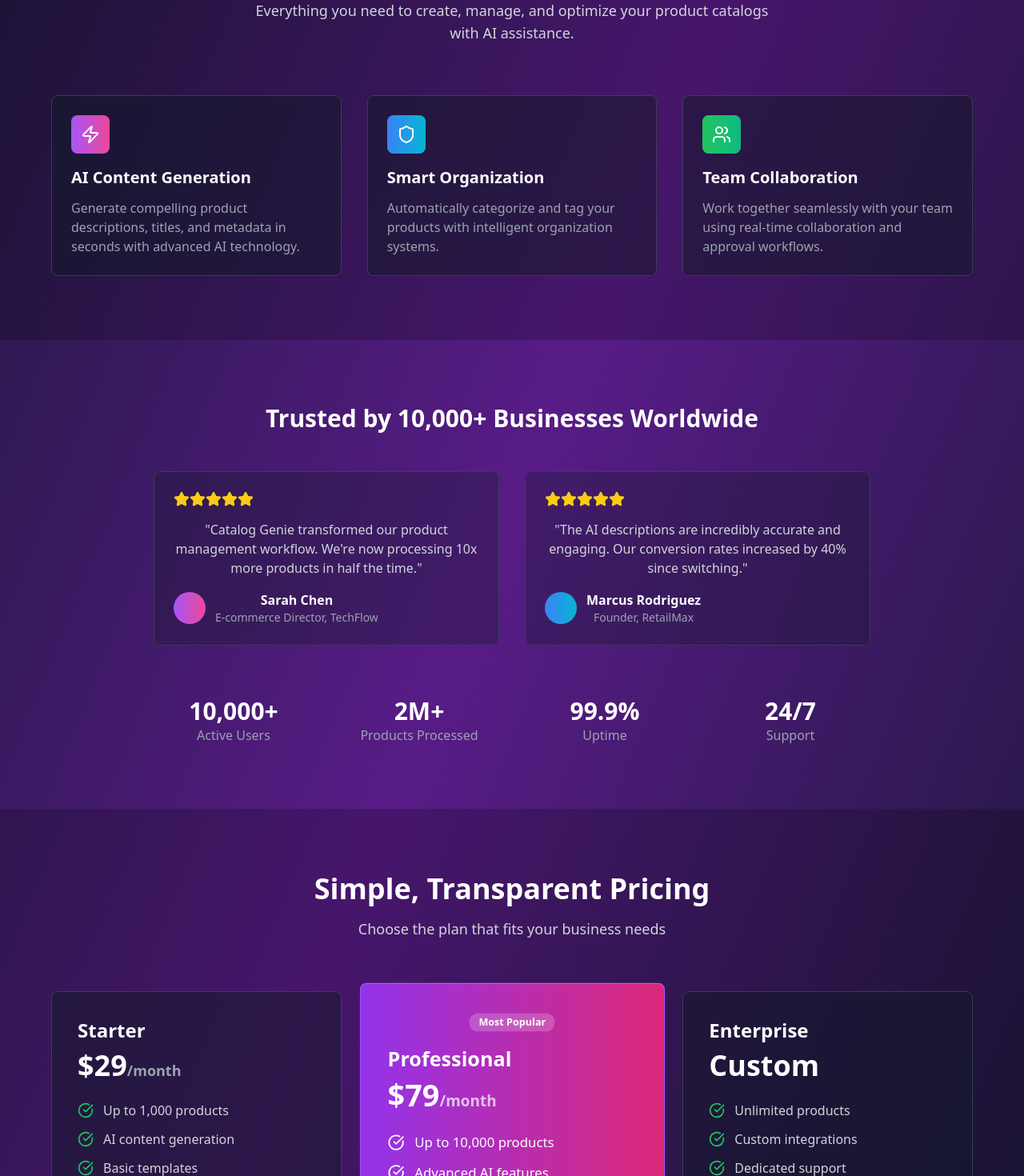
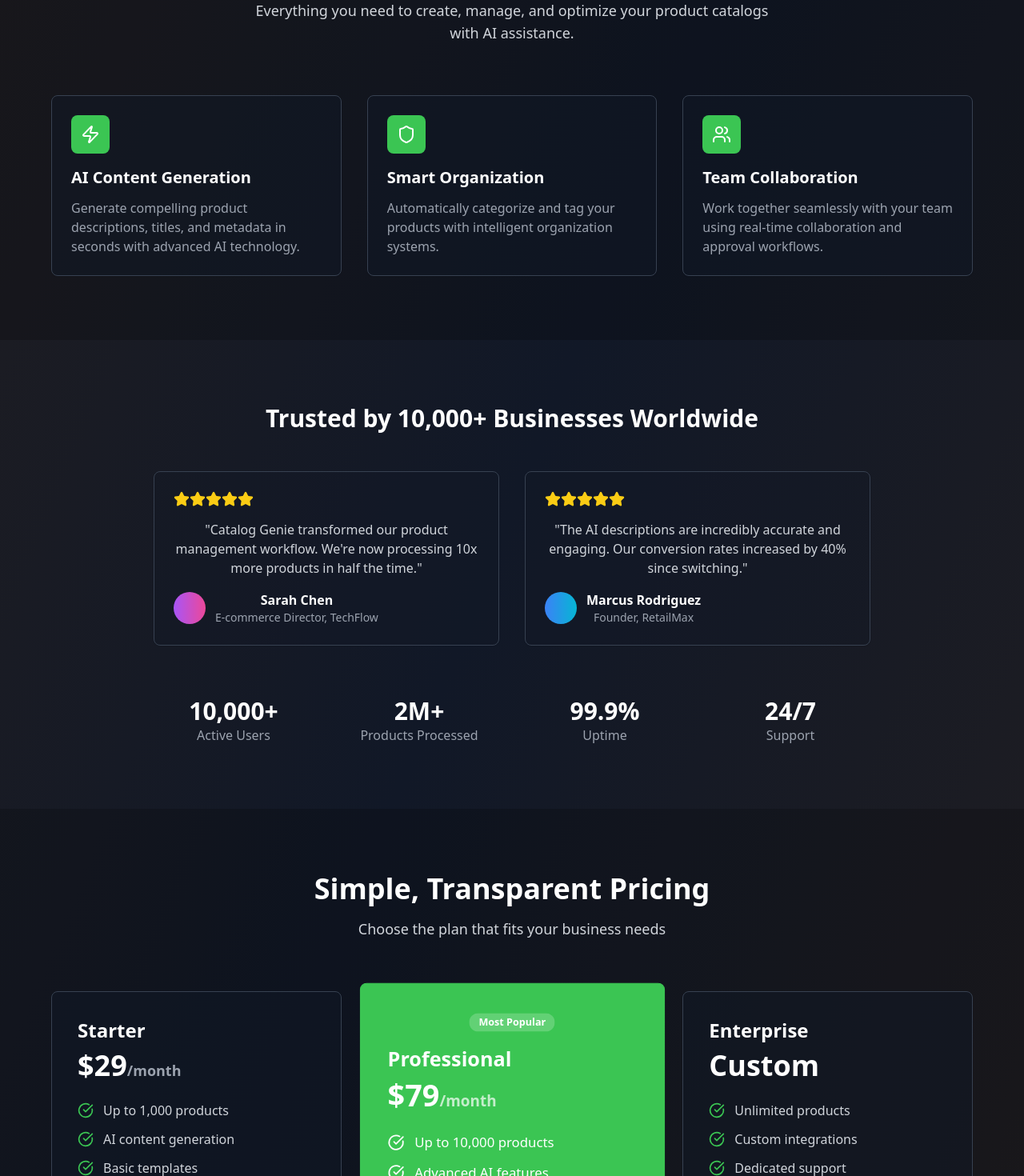
Before and after one commit to LaxmisettiKarthik/genie-site-builder, a React (Vite) app: page / in a window 1280 px wide. Shown: the part 940-2410 px from the top of the page at 80% size. Built offline with nearby package versions, Linux system fonts and the light colour scheme.

Commit message:
Refactor: Use branding colors
Update color variables to use the specified branding colors.

```diff
--- a/src/index.css
+++ b/src/index.css
@@ -1,3 +1,4 @@
+
 @tailwind base;
 @tailwind components;
 @tailwind utilities;
@@ -7,88 +8,86 @@
 @layer base {
   :root {
     --background: 0 0% 100%;
-    --foreground: 222.2 84% 4.9%;
+    --foreground: 0 0% 13%;
 
     --card: 0 0% 100%;
-    --card-foreground: 222.2 84% 4.9%;
+    --card-foreground: 0 0% 13%;
 
     --popover: 0 0% 100%;
-    --popover-foreground: 222.2 84% 4.9%;
+    --popover-foreground: 0 0% 13%;
 
-    --primary: 222.2 47.4% 11.2%;
-    --primary-foreground: 210 40% 98%;
+    --primary: 133 71% 50%;
+    --primary-foreground: 0 0% 100%;
 
-    --secondary: 210 40% 96.1%;
-    --secondary-foreground: 222.2 47.4% 11.2%;
+    --secondary: 0 0% 96%;
+    --secondary-foreground: 0 0% 13%;
 
-    --muted: 210 40% 96.1%;
-    --muted-foreground: 215.4 16.3% 46.9%;
+    --muted: 0 0% 96%;
+    --muted-foreground: 0 0% 45%;
 
-    --accent: 210 40% 96.1%;
-    --accent-foreground: 222.2 47.4% 11.2%;
+    --accent: 133 71% 50%;
+    --accent-foreground: 0 0% 100%;
 
     --destructive: 0 84.2% 60.2%;
-    --destructive-foreground: 210 40% 98%;
+    --destructive-foreground: 0 0% 100%;
 
-    --border: 214.3 31.8% 91.4%;
-    --input: 214.3 31.8% 91.4%;
-    --ring: 222.2 84% 4.9%;
+    --border: 0 0% 90%;
+    --input: 0 0% 90%;
+    --ring: 133 71% 50%;
 
     --radius: 0.5rem;
 
     --sidebar-background: 0 0% 98%;
+    --sidebar-foreground: 0 0% 13%;
+    --sidebar-primary: 133 71% 50%;
+    --sidebar-primary-foreground: 0 0% 100%;
+    --sidebar-accent: 0 0% 96%;
+    --sidebar-accent-foreground: 0 0% 13%;
+    --sidebar-border: 0 0% 90%;
+    --sidebar-ring: 133 71% 50%;
 
-    --sidebar-foreground: 240 5.3% 26.1%;
-
-    --sidebar-primary: 240 5.9% 10%;
-
-    --sidebar-primary-foreground: 0 0% 98%;
-
-    --sidebar-accent: 240 4.8% 95.9%;
-
-    --sidebar-accent-foreground: 240 5.9% 10%;
-
-    --sidebar-border: 220 13% 91%;
-
-    --sidebar-ring: 217.2 91.2% 59.8%;
+    /* Custom brand colors */
+    --brand-green: 133 71% 50%;
+    --brand-dark: 0 0% 13%;
+    --brand-white: 0 0% 100%;
   }
 
   .dark {
-    --background: 222.2 84% 4.9%;
-    --foreground: 210 40% 98%;
+    --background: 0 0% 13%;
+    --foreground: 0 0% 100%;
 
-    --card: 222.2 84% 4.9%;
-    --card-foreground: 210 40% 98%;
+    --card: 0 0% 13%;
+    --card-foreground: 0 0% 100%;
 
-    --popover: 222.2 84% 4.9%;
-    --popover-foreground: 210 40% 98%;
+    --popover: 0 0% 13%;
+    --popover-foreground: 0 0% 100%;
 
-    --primary: 210 40% 98%;
-    --primary-foreground: 222.2 47.4% 11.2%;
+    --primary: 133 71% 50%;
+    --primary-foreground: 0 0% 100%;
 
-    --secondary: 217.2 32.6% 17.5%;
-    --secondary-foreground: 210 40% 98%;
+    --secondary: 0 0% 20%;
+    --secondary-foreground: 0 0% 100%;
 
-    --muted: 217.2 32.6% 17.5%;
-    --muted-foreground: 215 20.2% 65.1%;
+    --muted: 0 0% 20%;
+    --muted-foreground: 0 0% 65%;
 
-    --accent: 217.2 32.6% 17.5%;
-    --accent-foreground: 210 40% 98%;
+    --accent: 133 71% 50%;
+    --accent-foreground: 0 0% 100%;
 
     --destructive: 0 62.8% 30.6%;
-    --destructive-foreground: 210 40% 98%;
+    --destructive-foreground: 0 0% 100%;
 
-    --border: 217.2 32.6% 17.5%;
-    --input: 217.2 32.6% 17.5%;
-    --ring: 212.7 26.8% 83.9%;
-    --sidebar-background: 240 5.9% 10%;
-    --sidebar-foreground: 240 4.8% 95.9%;
-    --sidebar-primary: 224.3 76.3% 48%;
+    --border: 0 0% 20%;
+    --input: 0 0% 20%;
+    --ring: 133 71% 50%;
+    --sidebar-background: 0 0% 13%;
+    --sidebar-foreground: 0 0% 95%;
+    --sidebar-primary: 133 71% 50%;
     --sidebar-primary-foreground: 0 0% 100%;
-    --sidebar-accent: 240 3.7% 15.9%;
-    --sidebar-accent-foreground: 240 4.8% 95.9%;
-    --sidebar-border: 240 3.7% 15.9%;
-    --sidebar-ring: 217.2 91.2% 59.8%;
+    --sidebar-accent: 0 0% 20%;
+    --sidebar-accent-foreground: 0 0% 95%;
+    --sidebar-border: 0 0% 20%;
+    --sidebar-ring: 133 71% 50%;
   }
 }
 
--- a/src/pages/Index.tsx
+++ b/src/pages/Index.tsx
@@ -6,11 +6,11 @@ import { ArrowRight, Sparkles, Zap, Shield, Users, Star, CheckCircle } from "luc
 
 const Index = () => {
   return (
-    <div className="min-h-screen bg-gradient-to-br from-slate-900 via-purple-900 to-slate-900">
+    <div className="min-h-screen bg-gradient-to-br from-[#231F20] via-gray-900 to-[#231F20]">
       {/* Navigation */}
       <nav className="flex items-center justify-between p-6 lg:px-8">
         <div className="flex items-center space-x-2">
-          <div className="w-8 h-8 bg-gradient-to-r from-purple-500 to-pink-500 rounded-lg flex items-center justify-center">
+          <div className="w-8 h-8 bg-[#3BC553] rounded-lg flex items-center justify-center">
             <Sparkles className="w-5 h-5 text-white" />
           </div>
           <span className="text-xl font-bold text-white">Catalog Genie</span>
@@ -19,7 +19,7 @@ const Index = () => {
           <a href="#features" className="text-gray-300 hover:text-white transition-colors">Features</a>
           <a href="#pricing" className="text-gray-300 hover:text-white transition-colors">Pricing</a>
           <a href="#about" className="text-gray-300 hover:text-white transition-colors">About</a>
-          <Button variant="outline" className="border-purple-500 text-purple-400 hover:bg-purple-500 hover:text-white">
+          <Button variant="outline" className="border-[#3BC553] text-[#3BC553] hover:bg-[#3BC553] hover:text-white">
             Sign In
           </Button>
         </div>
@@ -28,19 +28,19 @@ const Index = () => {
       {/* Hero Section */}
       <section className="px-6 lg:px-8 py-20 lg:py-32">
         <div className="max-w-4xl mx-auto text-center">
-          <Badge className="mb-6 bg-purple-500/20 text-purple-300 border-purple-500/30">
+          <Badge className="mb-6 bg-[#3BC553]/20 text-[#3BC553] border-[#3BC553]/30">
             ✨ AI-Powered Catalog Management
           </Badge>
           <h1 className="text-5xl lg:text-7xl font-bold text-white mb-6 leading-tight">
             Transform Your
-            <span className="bg-gradient-to-r from-purple-400 to-pink-400 bg-clip-text text-transparent"> Product Catalogs </span>
+            <span className="bg-gradient-to-r from-[#3BC553] to-green-400 bg-clip-text text-transparent"> Product Catalogs </span>
             with AI Magic
           </h1>
           <p className="text-xl text-gray-300 mb-8 max-w-2xl mx-auto leading-relaxed">
             Generate stunning product descriptions, optimize images, and manage your entire catalog with the power of artificial intelligence. Save hours of work while boosting conversions.
           </p>
           <div className="flex flex-col sm:flex-row gap-4 justify-center">
-            <Button size="lg" className="bg-gradient-to-r from-purple-600 to-pink-600 hover:from-purple-700 hover:to-pink-700 text-white px-8 py-4 text-lg">
+            <Button size="lg" className="bg-[#3BC553] hover:bg-green-600 text-white px-8 py-4 text-lg">
               Start Free Trial
               <ArrowRight className="ml-2 w-5 h-5" />
             </Button>
@@ -65,9 +65,9 @@ const Index = () => {
           </div>
 
           <div className="grid md:grid-cols-3 gap-8">
-            <Card className="bg-gray-900/50 border-gray-700 hover:border-purple-500/50 transition-all duration-300 hover:scale-105">
+            <Card className="bg-gray-900/50 border-gray-700 hover:border-[#3BC553]/50 transition-all duration-300 hover:scale-105">
               <CardContent className="p-6">
-                <div className="w-12 h-12 bg-gradient-to-r from-purple-500 to-pink-500 rounded-lg flex items-center justify-center mb-4">
+                <div className="w-12 h-12 bg-[#3BC553] rounded-lg flex items-center justify-center mb-4">
                   <Zap className="w-6 h-6 text-white" />
                 </div>
                 <h3 className="text-xl font-semibold text-white mb-3">AI Content Generation</h3>
@@ -77,9 +77,9 @@ const Index = () => {
               </CardContent>
             </Card>
 
-            <Card className="bg-gray-900/50 border-gray-700 hover:border-purple-500/50 transition-all duration-300 hover:scale-105">
+            <Card className="bg-gray-900/50 border-gray-700 hover:border-[#3BC553]/50 transition-all duration-300 hover:scale-105">
               <CardContent className="p-6">
-                <div className="w-12 h-12 bg-gradient-to-r from-blue-500 to-cyan-500 rounded-lg flex items-center justify-center mb-4">
+                <div className="w-12 h-12 bg-[#3BC553] rounded-lg flex items-center justify-center mb-4">
                   <Shield className="w-6 h-6 text-white" />
                 </div>
                 <h3 className="text-xl font-semibold text-white mb-3">Smart Organization</h3>
@@ -89,9 +89,9 @@ const Index = () => {
               </CardContent>
             </Card>
 
-            <Card className="bg-gray-900/50 border-gray-700 hover:border-purple-500/50 transition-all duration-300 hover:scale-105">
+            <Card className="bg-gray-900/50 border-gray-700 hover:border-[#3BC553]/50 transition-all duration-300 hover:scale-105">
               <CardContent className="p-6">
-                <div className="w-12 h-12 bg-gradient-to-r from-green-500 to-emerald-500 rounded-lg flex items-center justify-center mb-4">
+                <div className="w-12 h-12 bg-[#3BC553] rounded-lg flex items-center justify-center mb-4">
                   <Users className="w-6 h-6 text-white" />
                 </div>
                 <h3 className="text-xl font-semibold text-white mb-3">Team Collaboration</h3>
@@ -189,15 +189,15 @@ const Index = () => {
                 </div>
                 <ul className="space-y-3 mb-8">
                   <li className="flex items-center text-gray-300">
-                    <CheckCircle className="w-5 h-5 text-green-500 mr-3" />
+                    <CheckCircle className="w-5 h-5 text-[#3BC553] mr-3" />
                     Up to 1,000 products
                   </li>
                   <li className="flex items-center text-gray-300">
-                    <CheckCircle className="w-5 h-5 text-green-500 mr-3" />
+                    <CheckCircle className="w-5 h-5 text-[#3BC553] mr-3" />
                     AI content generation
                   </li>
                   <li className="flex items-center text-gray-300">
-                    <CheckCircle className="w-5 h-5 text-green-500 mr-3" />
+                    <CheckCircle className="w-5 h-5 text-[#3BC553] mr-3" />
                     Basic templates
                   </li>
                 </ul>
@@ -205,7 +205,7 @@ const Index = () => {
               </CardContent>
             </Card>
 
-            <Card className="bg-gradient-to-r from-purple-600 to-pink-600 border-purple-500 scale-105">
+            <Card className="bg-[#3BC553] border-[#3BC553] scale-105">
               <CardContent className="p-8">
                 <div className="text-center mb-4">
                   <Badge className="bg-white/20 text-white">Most Popular</Badge>
@@ -232,7 +232,7 @@ const Index = () => {
                     Priority support
                   </li>
                 </ul>
-                <Button className="w-full bg-white text-purple-600 hover:bg-gray-100">Get Started</Button>
+                <Button className="w-full bg-white text-[#3BC553] hover:bg-gray-100">Get Started</Button>
               </CardContent>
             </Card>
 
@@ -244,15 +244,15 @@ const Index = () => {
                 </div>
                 <ul className="space-y-3 mb-8">
                   <li className="flex items-center text-gray-300">
-                    <CheckCircle className="w-5 h-5 text-green-500 mr-3" />
+                    <CheckCircle className="w-5 h-5 text-[#3BC553] mr-3" />
                     Unlimited products
                   </li>
                   <li className="flex items-center text-gray-300">
-                    <CheckCircle className="w-5 h-5 text-green-500 mr-3" />
+                    <CheckCircle className="w-5 h-5 text-[#3BC553] mr-3" />
                     Custom integrations
                   </li>
                   <li className="flex items-center text-gray-300">
-                    <CheckCircle className="w-5 h-5 text-green-500 mr-3" />
+                    <CheckCircle className="w-5 h-5 text-[#3BC553] mr-3" />
                     Dedicated support
                   </li>
                 </ul>
@@ -270,7 +270,7 @@ const Index = () => {
           <p className="text-xl text-gray-300 mb-8">
             Join thousands of businesses already using Catalog Genie to streamline their product management.
           </p>
-          <Button size="lg" className="bg-gradient-to-r from-purple-600 to-pink-600 hover:from-purple-700 hover:to-pink-700 text-white px-8 py-4 text-lg">
+          <Button size="lg" className="bg-[#3BC553] hover:bg-green-600 text-white px-8 py-4 text-lg">
             Start Your Free Trial
             <ArrowRight className="ml-2 w-5 h-5" />
           </Button>
@@ -282,7 +282,7 @@ const Index = () => {
         <div className="max-w-6xl mx-auto">
           <div className="flex items-center justify-between">
             <div className="flex items-center space-x-2">
-              <div className="w-8 h-8 bg-gradient-to-r from-purple-500 to-pink-500 rounded-lg flex items-center justify-center">
+              <div className="w-8 h-8 bg-[#3BC553] rounded-lg flex items-center justify-center">
                 <Sparkles className="w-5 h-5 text-white" />
               </div>
               <span className="text-xl font-bold text-white">Catalog Genie</span>
```
